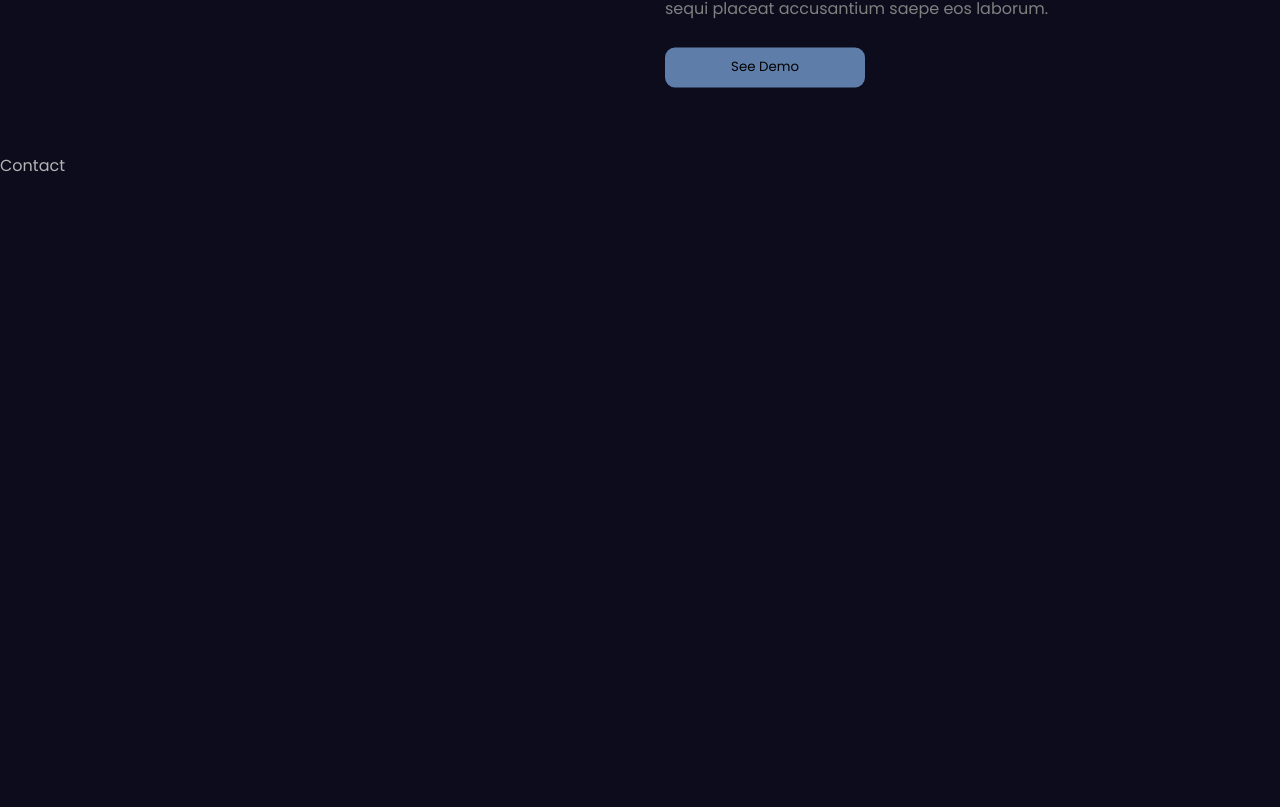
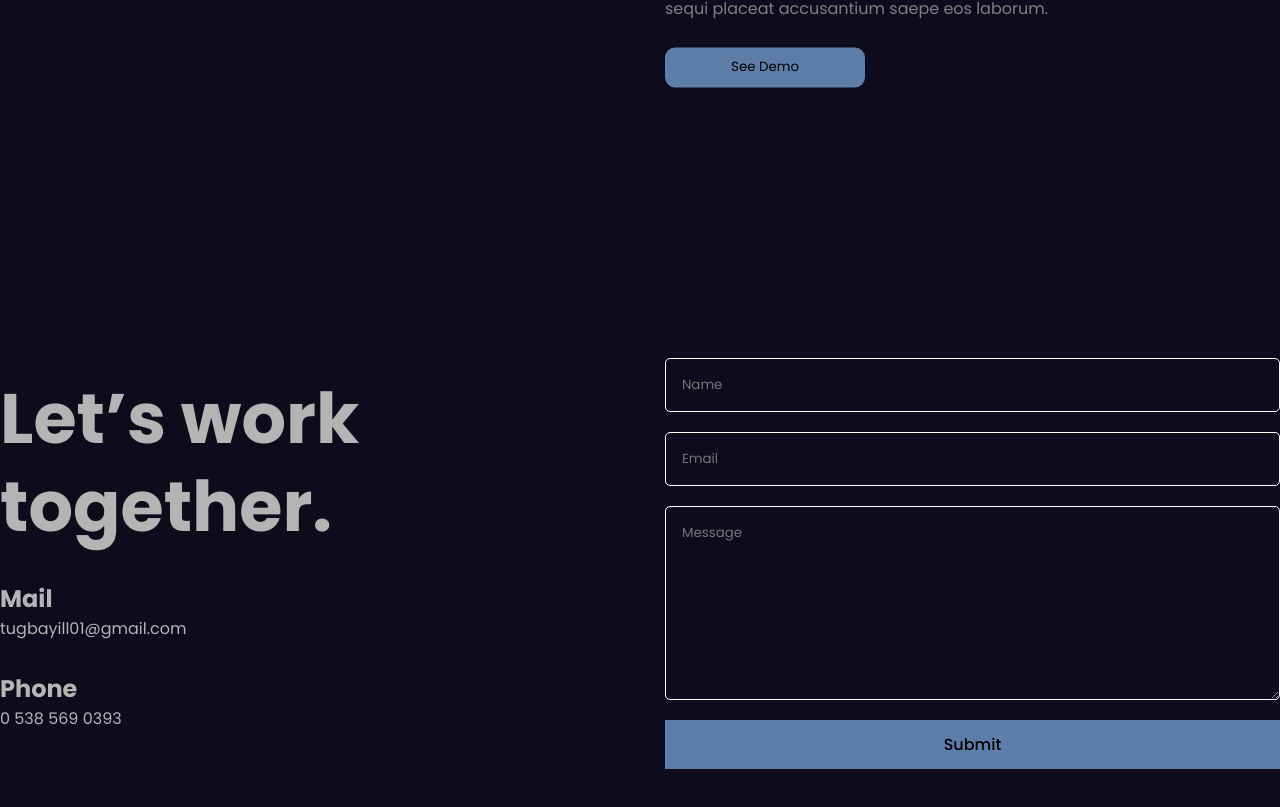
Before and after one commit to tugbayilmaz01/portfolio, a React (Vite) app: page / in a window 1280 px wide. Shown: the part 6382-7189 px from the top of the page. Built offline with nearby package versions, Linux system fonts and the light colour scheme.

Commit message:
contact section completed with animated svg & form area

```diff
--- a/src/App.jsx
+++ b/src/App.jsx
@@ -1,4 +1,5 @@
 import "./app.scss";
+import Contact from "./components/contact/Contact";
 import Developer from "./components/developer/Developer";
 import Navbar from "./components/navbar/Navbar";
 import Parallax from "./components/parallax/Parallax";
@@ -22,7 +23,9 @@
         <Parallax type="portfolio" />
       </section>
       <Portfolio />
-      <section id="Contact">Contact</section>
+      <section id="Contact">
+        <Contact />{" "}
+      </section>
     </div>
   );
 };
--- /dev/null
+++ b/src/components/contact/Contact.jsx
@@ -0,0 +1,92 @@
+import { useRef, useState } from "react";
+import "./contact.scss";
+import { motion, useInView } from "framer-motion";
+
+const variants = {
+  initial: {
+    y: 500,
+    opacity: 0,
+  },
+  animate: {
+    y: 0,
+    opacity: 1,
+    transition: {
+      duration: 0.5,
+      staggerChildren: 0.1,
+    },
+  },
+};
+
+const Contact = () => {
+  const ref = useRef();
+  const formRef = useRef();
+
+  const isInView = useInView(ref, { margin: "-100px" });
+
+  return (
+    <motion.div
+      ref={ref}
+      className="contact"
+      variants={variants}
+      initial="initial"
+      whileInView="animate"
+    >
+      <motion.div className="textContainer" variants={variants}>
+        <motion.h1 variants={variants}>Let’s work together.</motion.h1>
+        <motion.div className="item" variants={variants}>
+          <h2>Mail</h2>
+          <span>tugbayill01@gmail.com</span>
+        </motion.div>
+
+        <motion.div className="item" variants={variants}>
+          <h2>Phone</h2>
+          <span>0 538 569 0393</span>
+        </motion.div>
+      </motion.div>
+      <div className="formContainer">
+        <motion.div
+          className="phoneSvg"
+          initial={{ opacity: 1 }}
+          whileInView={{ opacity: 0 }}
+          transition={{ delay: 3, duration: 1 }}
+        >
+          <svg width="450px" height="450px" viewBox="0 0 32.666 32.666">
+            <motion.path
+              strokeWidth={0.2}
+              fill="none"
+              initial={{ pathLength: 0 }}
+              animate={isInView && { pathLength: 1 }}
+              transition={{ duration: 3 }}
+              d="M28.189,16.504h-1.666c0-5.437-4.422-9.858-9.856-9.858l-0.001-1.664C23.021,4.979,28.189,10.149,28.189,16.504z
+            M16.666,7.856L16.665,9.52c3.853,0,6.983,3.133,6.981,6.983l1.666-0.001C25.312,11.735,21.436,7.856,16.666,7.856z M16.333,0
+            C7.326,0,0,7.326,0,16.334c0,9.006,7.326,16.332,16.333,16.332c0.557,0,1.007-0.45,1.007-1.006c0-0.559-0.45-1.01-1.007-1.01
+            c-7.896,0-14.318-6.424-14.318-14.316c0-7.896,6.422-14.319,14.318-14.319c7.896,0,14.317,6.424,14.317,14.319
+            c0,3.299-1.756,6.568-4.269,7.954c-0.913,0.502-1.903,0.751-2.959,0.761c0.634-0.377,1.183-0.887,1.591-1.529
+            c0.08-0.121,0.186-0.228,0.238-0.359c0.328-0.789,0.357-1.684,0.555-2.518c0.243-1.064-4.658-3.143-5.084-1.814
+            c-0.154,0.492-0.39,2.048-0.699,2.458c-0.275,0.366-0.953,0.192-1.377-0.168c-1.117-0.952-2.364-2.351-3.458-3.457l0.002-0.001
+            c-0.028-0.029-0.062-0.061-0.092-0.092c-0.031-0.029-0.062-0.062-0.093-0.092v0.002c-1.106-1.096-2.506-2.34-3.457-3.459
+            c-0.36-0.424-0.534-1.102-0.168-1.377c0.41-0.311,1.966-0.543,2.458-0.699c1.326-0.424-0.75-5.328-1.816-5.084
+            c-0.832,0.195-1.727,0.227-2.516,0.553c-0.134,0.057-0.238,0.16-0.359,0.24c-2.799,1.774-3.16,6.082-0.428,9.292
+            c1.041,1.228,2.127,2.416,3.245,3.576l-0.006,0.004c0.031,0.031,0.063,0.06,0.095,0.09c0.03,0.031,0.059,0.062,0.088,0.095
+            l0.006-0.006c1.16,1.118,2.535,2.765,4.769,4.255c4.703,3.141,8.312,2.264,10.438,1.098c3.67-2.021,5.312-6.338,5.312-9.719
+            C32.666,7.326,25.339,0,16.333,0z"
+            />
+          </svg>
+        </motion.div>
+        <motion.form
+          ref={formRef}
+          initial={{ opacity: 0 }}
+          whileInView={{ opacity: 1 }}
+          transition={{ delay: 4, duration: 1 }}
+        >
+          <input type="text" required placeholder="Name" name="name" />
+          <input type="email" required placeholder="Email" name="email" />
+          <textarea rows={8} placeholder="Message" name="message" />
+          <button>Submit</button>
+        </motion.form>
+      </div>
+    </motion.div>
+  );
+};
+
+export default Contact;
--- /dev/null
+++ b/src/components/contact/contact.scss
@@ -0,0 +1,58 @@
+.contact {
+  height: 100%;
+  max-width: 1366px;
+  margin: auto;
+  display: flex;
+  align-items: center;
+  gap: 50px;
+
+  .textContainer {
+    flex: 1;
+    display: flex;
+    flex-direction: column;
+    gap: 30px;
+
+    h1 {
+      font-size: 70px;
+      line-height: 88px;
+    }
+
+    span {
+      font-weight: 100px;
+    }
+  }
+  .formContainer {
+    padding-top: 20px;
+    flex: 1;
+    position: relative;
+
+    .phoneSvg {
+      stroke: rgb(94, 126, 169);
+      position: absolute;
+      margin: auto;
+    }
+    flex: 1;
+    form {
+      display: flex;
+      flex-direction: column;
+      gap: 20px;
+    }
+
+    input,
+    textarea {
+      padding: 16px;
+      background-color: transparent;
+      border: 1px solid white;
+      border-radius: 5px;
+    }
+
+    button {
+      padding: 12px;
+      border: none;
+      background-color: rgb(94, 126, 169);
+      cursor: pointer;
+      font-weight: 500;
+      font-size: 16px;
+    }
+  }
+}
```
